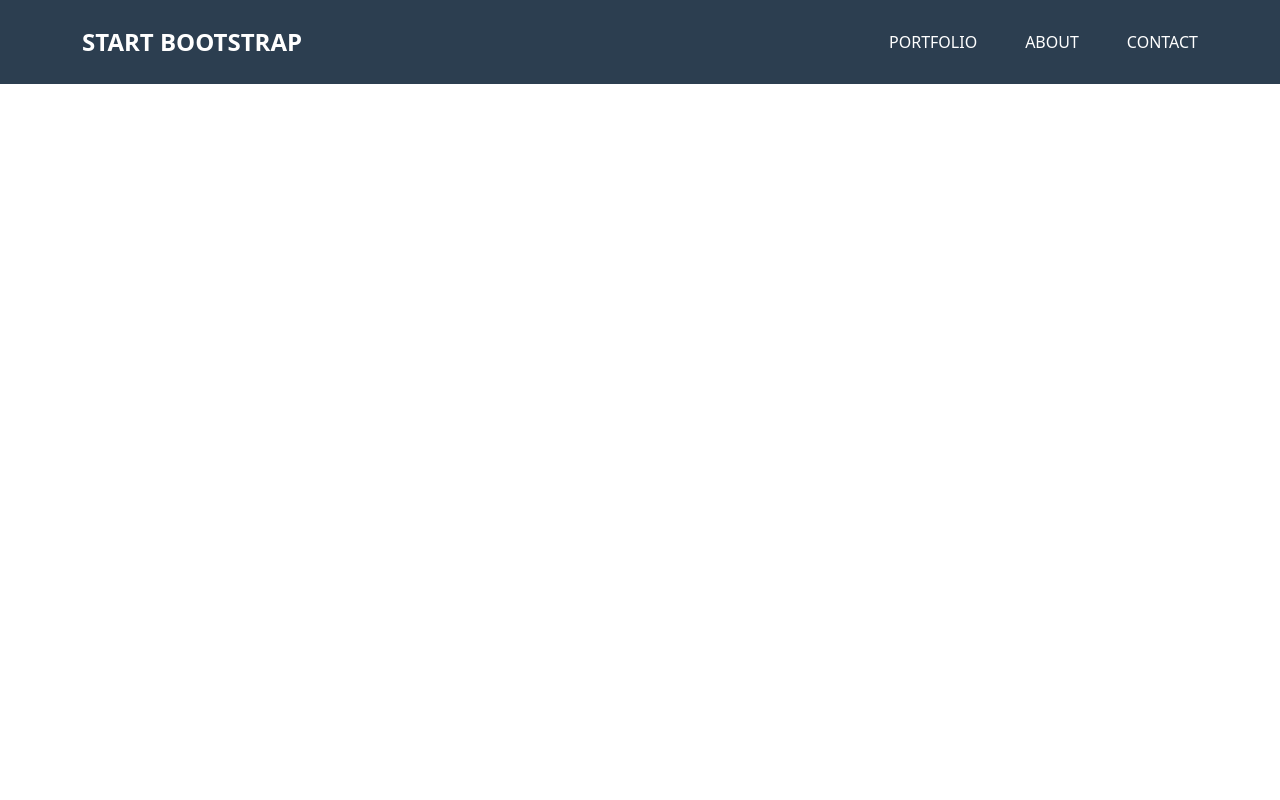
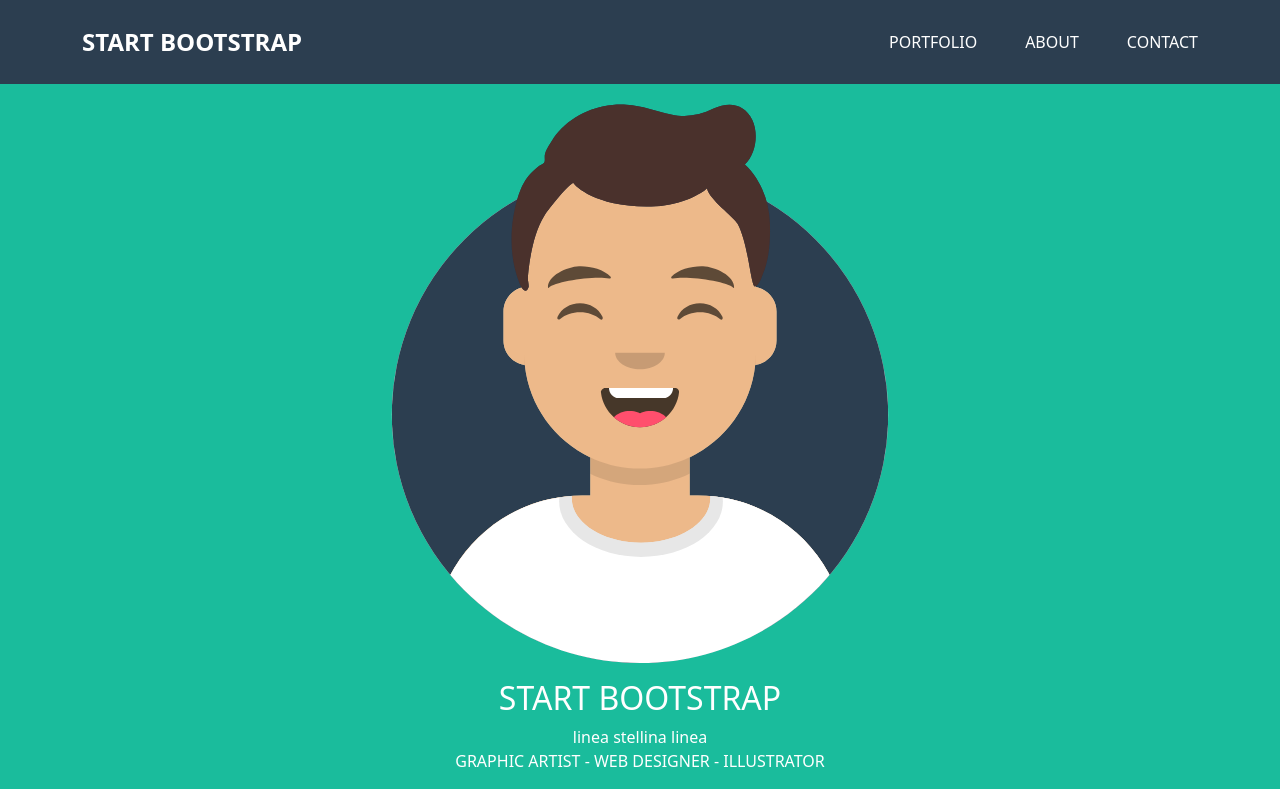
Before and after one commit to MartaScardillo/html-css-bootstrap-freelancer, a plain HTML site: page index.html in a window 1280 px wide. Drawn offline with nearby package versions, Linux system fonts and the light colour scheme.

Commit message:
Add Hero

```diff
--- a/css/app.css
+++ b/css/app.css
@@ -11,3 +11,7 @@
 .bg-blue {
     background-color: var(--blue);
 }
+
+.bg-green {
+    background-color: var(--green);
+}
--- a/index.html
+++ b/index.html
@@ -31,10 +31,33 @@
                     </ul>
                 </div>
             </div>
-
-
-
         </nav>
     </header>
+
+    <body>
+        <section class="hero bg-green text-white">
+            <div class="container">
+                <div class="row justify-content-center">
+                    <div class="col-6">
+                        <figure>
+                            <img class="" src="./img/avatar.svg" alt="">
+                        </figure>
+                    </div>
+                    <div class="text-center">
+                        <h2>
+                            START BOOTSTRAP
+                        </h2>
+                        <div>
+                            linea stellina linea
+                        </div>
+                        <p>
+                            GRAPHIC ARTIST - WEB DESIGNER - ILLUSTRATOR
+                        </p>
+                    </div>
+                </div>
+
+            </div>
+        </section>
+    </body>
   </body>
 </html>
```
